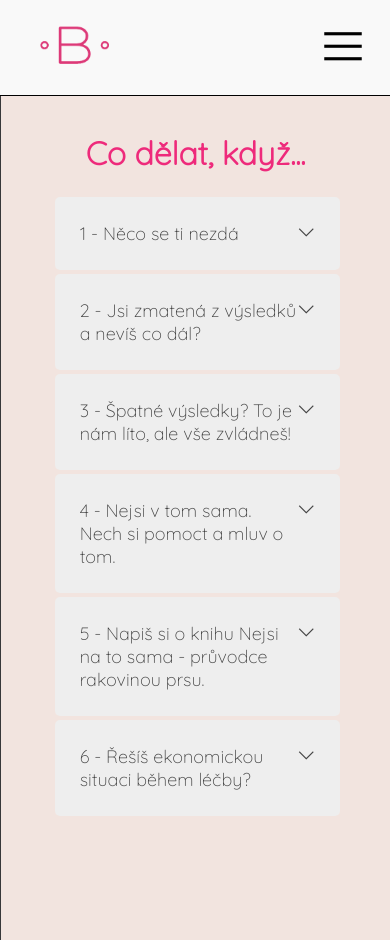
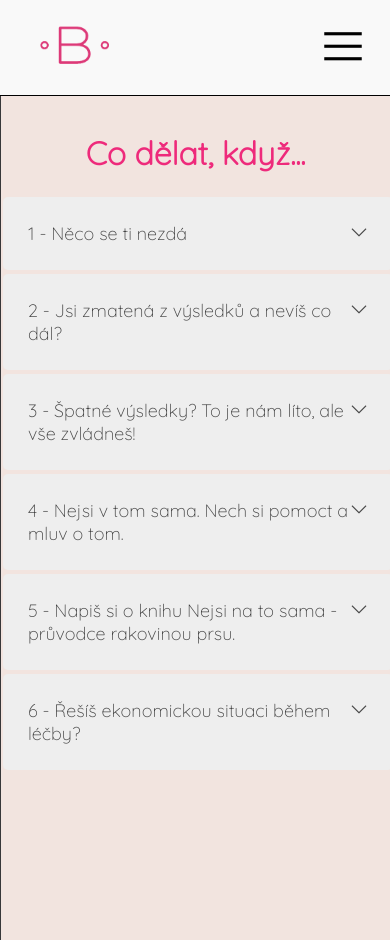
Before and after one commit to janajurcova/samovysetreni-prsu, a React app: page /codelatkdyz in a window 390 px wide. Built offline with nearby package versions, Linux system fonts and the light colour scheme; what dayjs-recur would draw is missing.

Commit message:
change small accordion

```diff
--- a/src/pages/Calendar/index.jsx
+++ b/src/pages/Calendar/index.jsx
@@ -228,7 +228,7 @@ export const Calendar = () => {
     }
 
     return (
-        <main style={{ padding: '1rem' }}>
+        <main style={{ paddingTop: '1rem' }}>
         <div className="calendar-container">
             <div className="calendar-container__body">
                 <h1>Kalendář {month.format("YYYY")}</h1>
--- a/src/pages/Manual/index.jsx
+++ b/src/pages/Manual/index.jsx
@@ -6,7 +6,7 @@ import pozor2 from './img/pozor-pink2.png';
 
 export const Manual = () => {
   return (
-    <main style={{ padding: '1rem' }}>
+    <main style={{ paddingTop: '1rem' }}>
       <div className="manual__container">
         <div className="manual__carousel">
           <h1>Jak na to (.)(.)</h1>
--- a/src/pages/Questions/index.jsx
+++ b/src/pages/Questions/index.jsx
@@ -25,7 +25,7 @@ const Question = ({ title, children }) => {
 
 export const Questions = () => {
   return (
-    <main style={{ padding: '1rem' }}>
+    <main style={{ paddingTop: '1rem' }}>
     <div className="questions-main" >
       <h1>Co dělat, když...</h1>
       <div className="questions">
--- a/src/pages/Questions/style.css
+++ b/src/pages/Questions/style.css
@@ -60,8 +60,17 @@ li {
   margin-top: 120px;
 }
 
-@media (max-width: 1150px) {
+@media (max-width: 650px) {
   .questions-main {
-    margin: auto;
+    margin: 0;
+  }
+  .questions {
+    margin: 0;
+  }
+  .accordion {
+    width: 100vW;
+  }
+  .panel.active {
+    width: 100vw;
   }
 }
```
